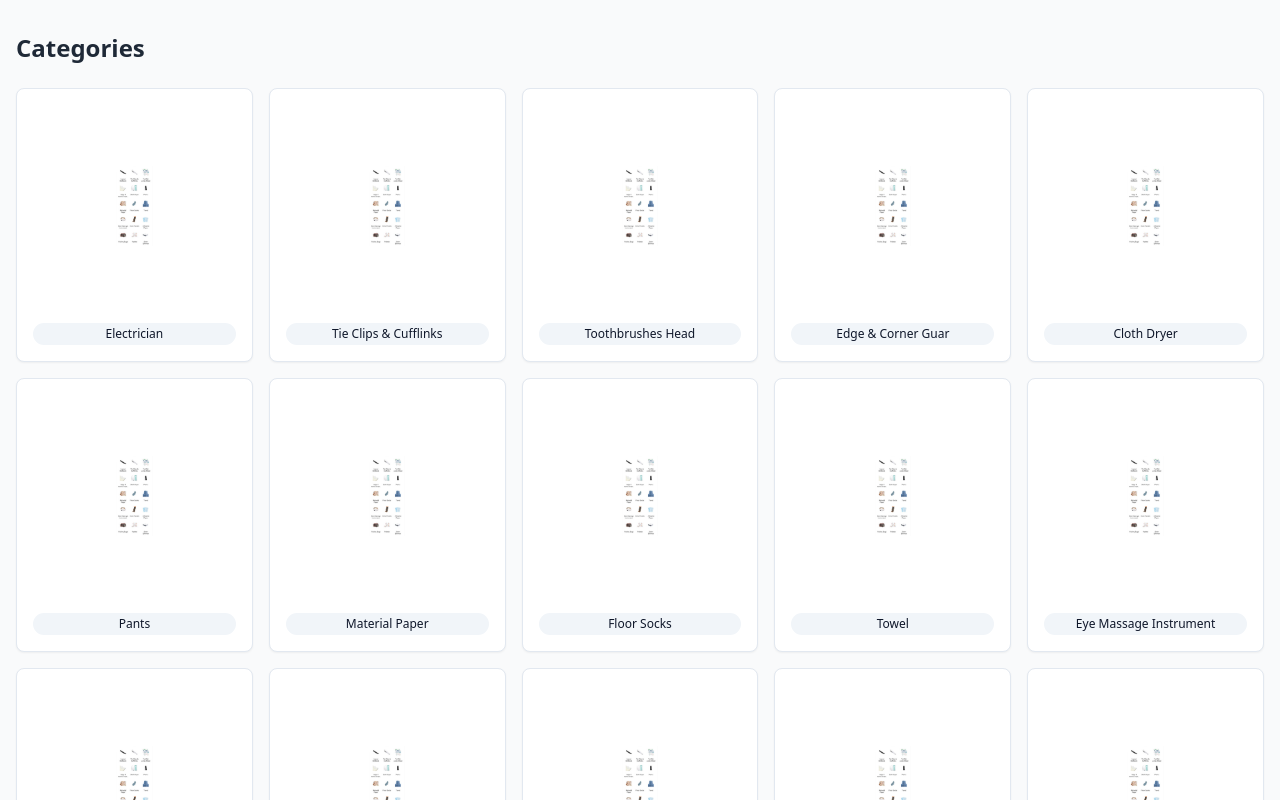
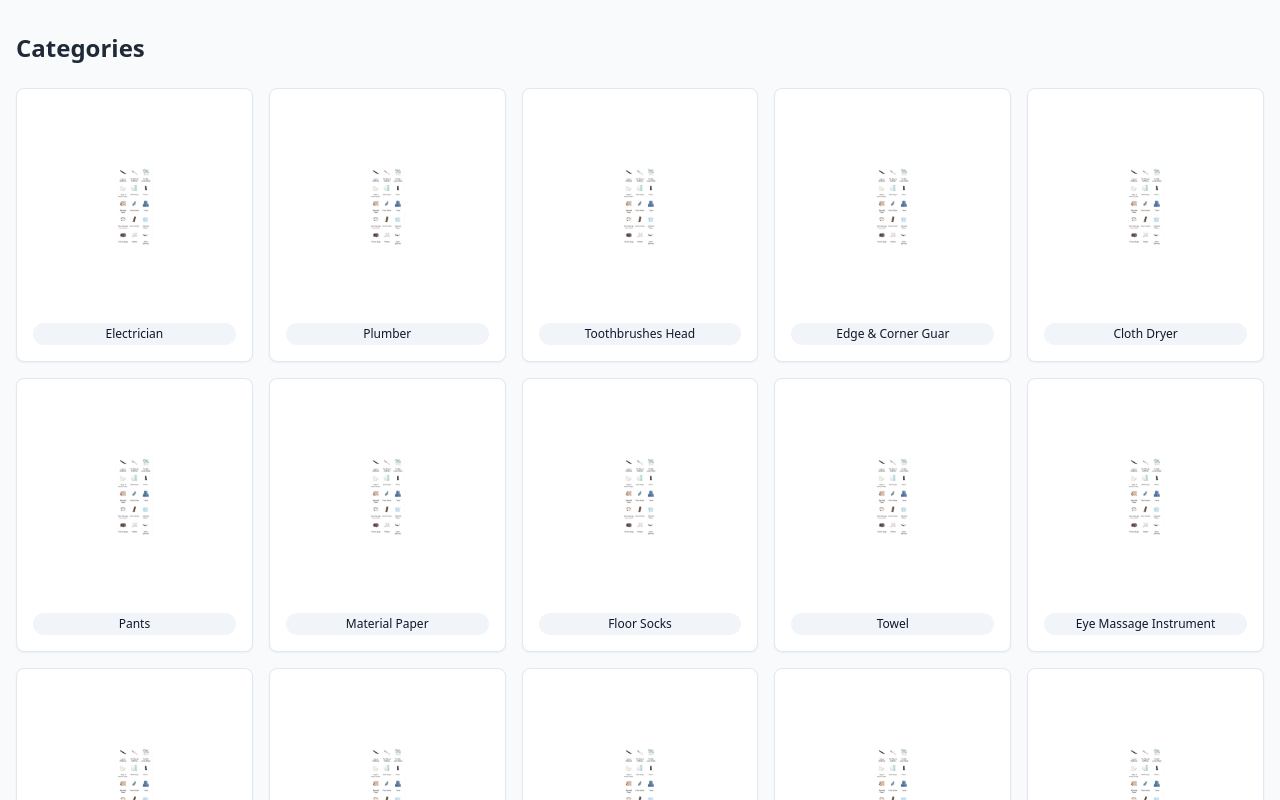
Before and after one commit to naeemgujjar6/friend-invite-garden, a React (Vite) app: page /categories in a window 1280 px wide. Shown: the top 800 px of the page. Built offline with nearby package versions, Linux system fonts and the light colour scheme.

Commit message:
Replace category image
Update the image for the "Tie Clips & Cufflinks" category to "Plumber".

```diff
--- a/src/pages/Categories.tsx
+++ b/src/pages/Categories.tsx
@@ -1,9 +1,10 @@
+
 import { Badge } from "@/components/ui/badge";
 import { Card, CardContent } from "@/components/ui/card";
 
 const categories = [
   { name: "Electrician", image: "/lovable-uploads/760ab183-dc4b-41b4-9f88-aadd6077fc9b.png" },
-  { name: "Tie Clips & Cufflinks", image: "/lovable-uploads/760ab183-dc4b-41b4-9f88-aadd6077fc9b.png" },
+  { name: "Plumber", image: "/lovable-uploads/760ab183-dc4b-41b4-9f88-aadd6077fc9b.png" },
   { name: "Toothbrushes Head", image: "/lovable-uploads/760ab183-dc4b-41b4-9f88-aadd6077fc9b.png" },
   { name: "Edge & Corner Guar", image: "/lovable-uploads/760ab183-dc4b-41b4-9f88-aadd6077fc9b.png" },
   { name: "Cloth Dryer", image: "/lovable-uploads/760ab183-dc4b-41b4-9f88-aadd6077fc9b.png" },
```
